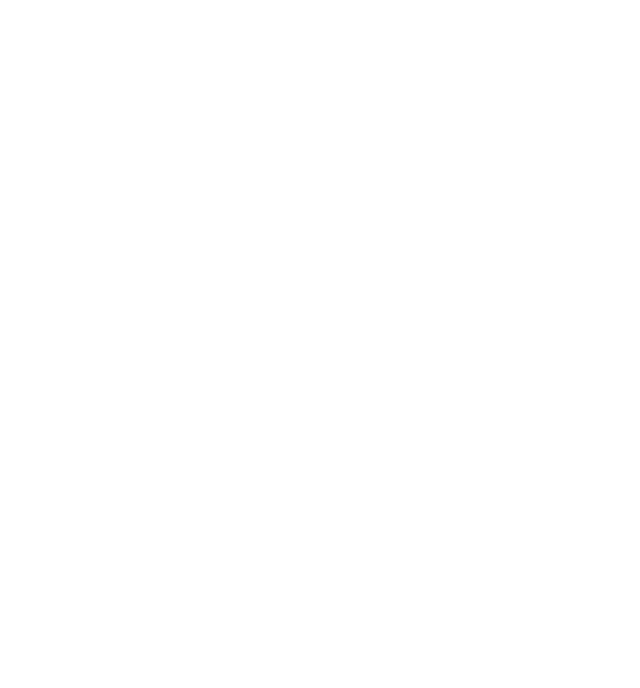
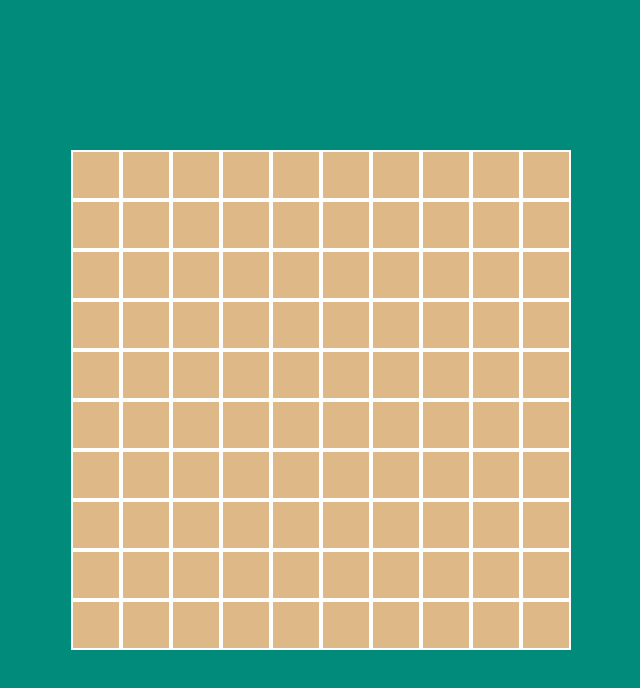
Before and after one commit to AlessiaCiabatti/js-campominato-grid, a plain HTML site: page index.html in a window 1280 px wide. Shown: the whole page, without its empty margins (319-959 px from the left). Drawn offline with nearby package versions, Linux system fonts and the light colour scheme.

Commit message:
[add] html-css-js-grid/square

```diff
--- a/css/style.css
+++ b/css/style.css
@@ -0,0 +1,21 @@
+.main-wrapper{
+  background-color: rgb(0, 139, 123);
+  height: 100vh;
+}
+
+.grid-container{
+  background-color: antiquewhite;
+  width: 500px;
+  aspect-ratio: 1;
+}
+
+.square{
+  width: 50px;
+  width: 50px;
+  background-color: burlywood;
+  border: 2px solid white;
+  display: flex;
+  justify-content: center;
+  align-items: center;
+  flex-grow: 0;
+}
--- a/index.html
+++ b/index.html
@@ -3,13 +3,16 @@
 <head>
   <meta charset="UTF-8">
   <meta name="viewport" content="width=device-width, initial-scale=1.0">
+  <link href="https://cdn.jsdelivr.net/npm/bootstrap@5.3.3/dist/css/bootstrap.min.css" rel="stylesheet" integrity="sha384-QWTKZyjpPEjISv5WaRU9OFeRpok6YctnYmDr5pNlyT2bRjXh0JMhjY6hW+ALEwIH" crossorigin="anonymous">
   <link rel="stylesheet" href="css/style.css">
   <title>Griglia Campo Minato</title>
 </head>
 <body>
 
-  <div class="main-wrapper">
-
+  <div class="main-wrapper d-flex justify-content-center align-items-center">
+    <div class="grid-container d-flex flex-wrap">
+      <!-- <div class="square">X</div> -->
+    </div>
   </div>
 
 
--- a/js/script.js
+++ b/js/script.js
@@ -0,0 +1,34 @@
+// 1
+// richiamo il container
+const gridContainer = document.querySelector('.grid-container');
+
+reset()
+
+// 1
+// realizzo il ciclo di 100 ripetizioni
+for (let i = 1; i <= 100; i++){
+  // 2
+  // richiamo la function
+  const square = getSquare();
+  gridContainer.append(square);
+}
+
+
+/*///////////
+FUNCTION
+*////////////
+
+// 2
+// function
+function getSquare(){
+  const sq = document.createElement('div');
+  sq.className = 'square';
+
+  return sq;
+}
+
+// 3
+// creo il reset
+function reset(){
+  gridContainer.innerHTML = '';
+}
```
Also changed, not shown: 1 other file.
